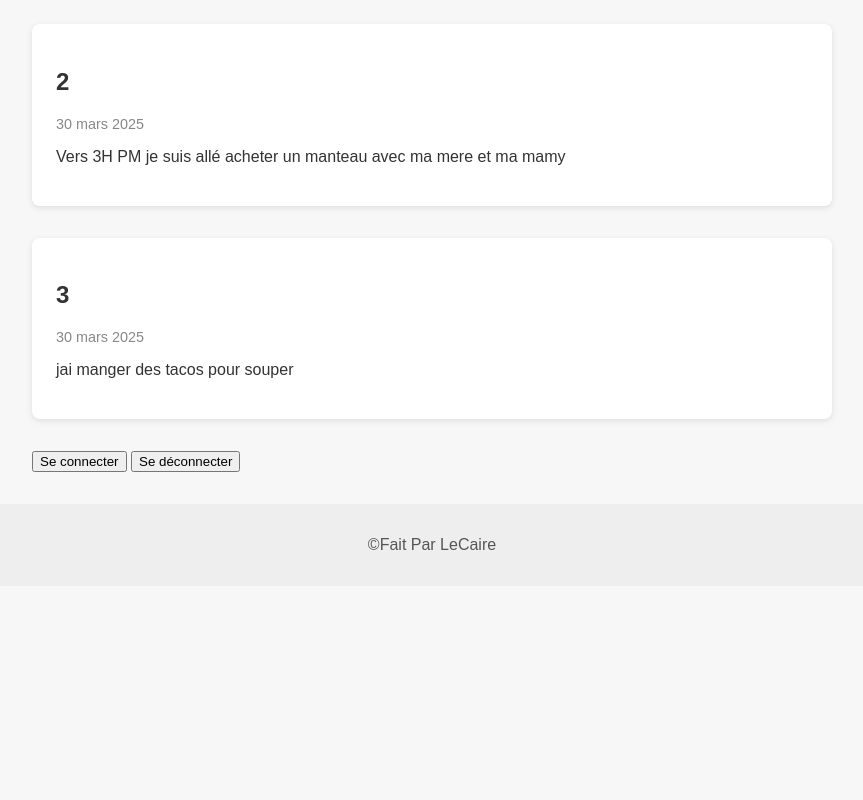
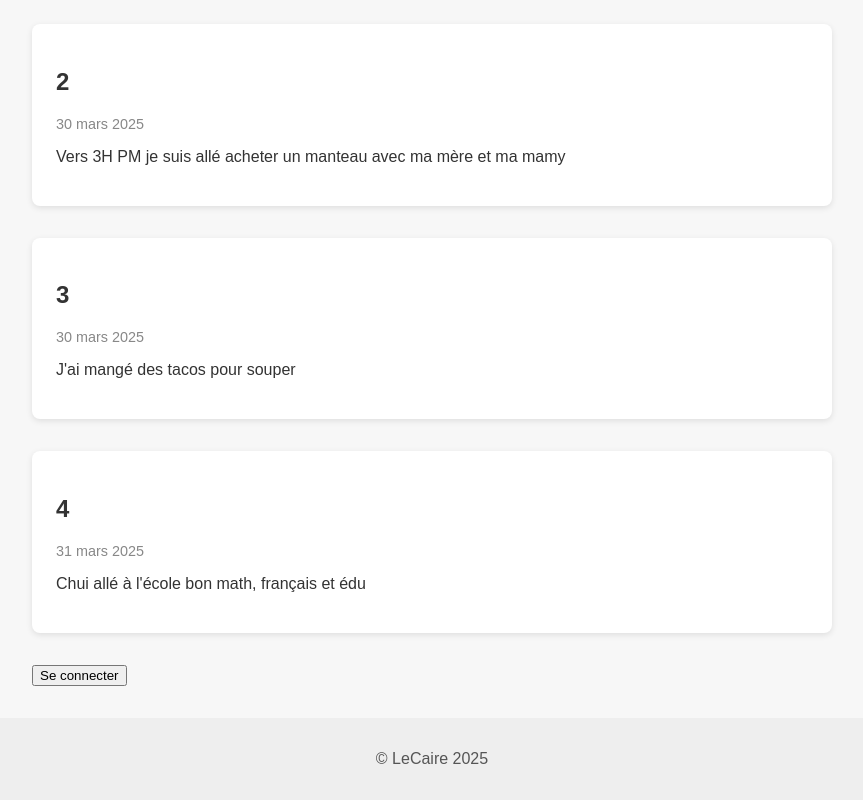
Before and after one commit to LeCaire1/betatest-blog, a plain HTML site: page index.html in a window 1280 px wide. Shown: the part 400-1200 px from the top of the page, without its empty margins (208-1071 px from the left). Before the commit the page ends 986 px from the top, so only its background shows below. Drawn offline with Linux system fonts and the light colour scheme; a script that the page names is missing.

Commit message:
Login Buttons BETTER

```diff
--- a/index.html
+++ b/index.html
@@ -4,10 +4,7 @@
 <meta charset="UTF-8" />
 <meta name="viewport" content="width=device-width, initial-scale=1.0" />
 <title>LeCaire's Blog</title>
-
 <script src="https://cdn.auth0.com/js/auth0/9.15/auth0.min.js"></script>
-
-
 <link rel="stylesheet" href="style.css" />
 </head>
 <body>
@@ -15,38 +12,39 @@
 <h1>Bienvenue sur le blog de LeCaire </h1>
 <p>Ce Blog est en Béta Test</p>
 </header>
-
 <main>
 <article>
 <h2>1</h2>
 <p class="date">30 mars 2025</p>
 <p>Allo c'est le début du blog sur Github</p>
 </article>
-
 <article>
 <h2>2</h2>
 <p class="date">30 mars 2025</p>
-      <p>Vers 3H PM je suis allé acheter un manteau avec ma mere et ma mamy</p>
+<p>Vers 3H PM je suis allé acheter un manteau avec ma mère et ma mamy</p>
 </article>
-
 <article>
 <h2>3</h2>
 <p class="date">30 mars 2025</p>
-      <p>jai manger des tacos pour souper </p>
+<p>J'ai mangé des tacos pour souper </p>
+</article>
+<article>
+<h2>4</h2>
+<p class="date">31 mars 2025</p>
+<p>Chui allé à l'école bon math, français et édu </p>
 </article>
 
 <!-- Section pour afficher le statut de la connexion -->
 <div id="loginStatus"></div>
 
-    <!-- Boutons de connexion et déconnexion -->
-    <button onclick="login()">Se connecter</button>
-    <button onclick="logout()">Se déconnecter</button>
+<!-- Boutons de connexion et déconnexion avec redirection -->
+<a href="https://dev-jijqwvivqc6v4vso.us.auth0.com/login" id="loginButton"><button>Se connecter</button></a>
+<a href="dev-jijqwvivqc6v4vso.us.auth0.com/login" id="logoutButton" style="display: none;"><button>Se déconnecter</button></a>
+
 </main>
-
 <footer>
-    <p>&copy;Fait Par LeCaire</p>
+<p>&copy; LeCaire 2025</p>
 </footer>
-
 <script src="auth.js"></script>
 </body>
 </html>
```
Lines whose indentation alone changed are shown as unchanged.
